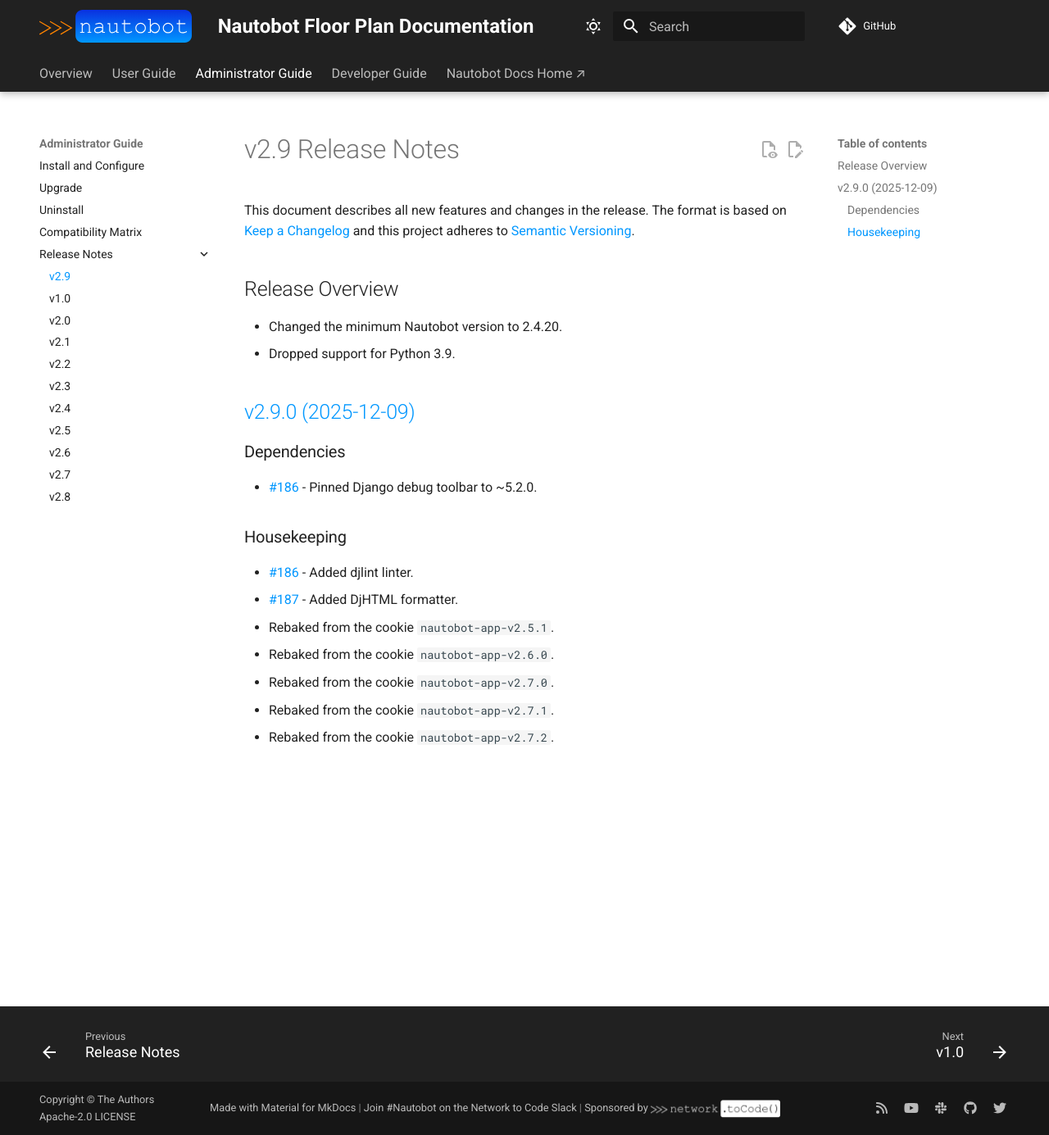
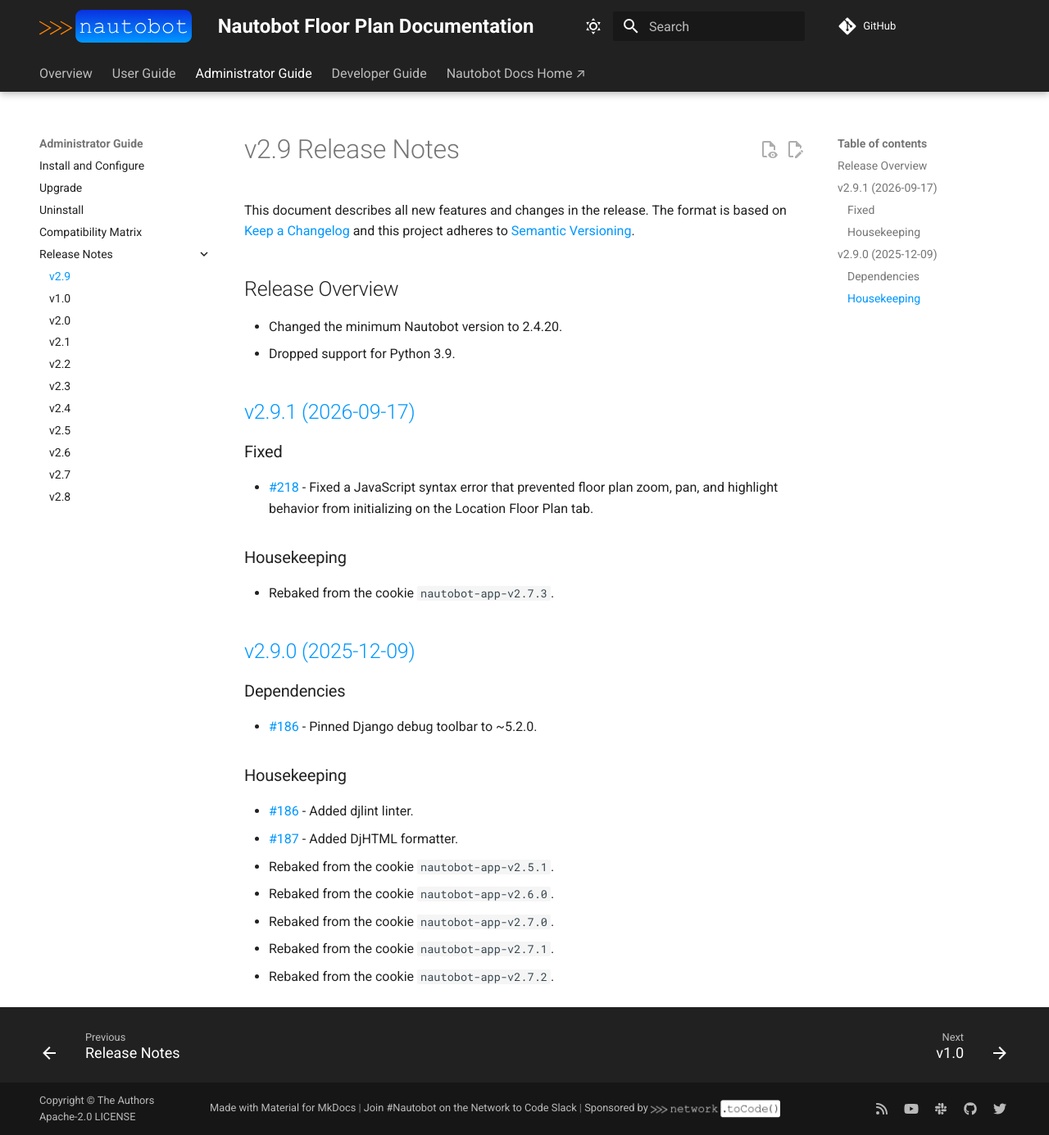
Before and after one commit to nautobot/nautobot-app-floor-plan, an MkDocs documentation site: the page built from docs/admin/release_notes/version_2.9.md, in a window 1280 px wide and 1385 px high. Shown: the whole window at 82% size. Built offline with MkDocs 1.6.1 and Material for MkDocs 9.7.7, drawn with Linux system fonts in a browser that asks for light colours; comment, search, counter and statistics services are not loaded.

Commit message:
prepare release v2.9.1

```diff
--- a/docs/admin/release_notes/version_2.9.md
+++ b/docs/admin/release_notes/version_2.9.md
@@ -8,6 +8,18 @@
 - Dropped support for Python 3.9.
 
 <!-- towncrier release notes start -->
+
+
+## [v2.9.1 (2026-09-17)](https://github.com/nautobot/nautobot-app-floor-plan/releases/tag/v2.9.1)
+
+### Fixed
+
+- [#218](https://github.com/nautobot/nautobot-app-floor-plan/issues/218) - Fixed a JavaScript syntax error that prevented floor plan zoom, pan, and highlight behavior from initializing on the Location Floor Plan tab.
+
+### Housekeeping
+
+- Rebaked from the cookie `nautobot-app-v2.7.3`.
+
 ## [v2.9.0 (2025-12-09)](https://github.com/nautobot/nautobot-app-floor-plan/releases/tag/v2.9.0)
 
 ### Dependencies
--- a/pyproject.toml
+++ b/pyproject.toml
@@ -1,6 +1,6 @@
 [tool.poetry]
 name = "nautobot-floor-plan"
-version = "2.9.0"
+version = "2.9.1"
 description = "Nautobot Floor Plan"
 authors = ["Network to Code, LLC <info@networktocode.com>"]
 license = "Apache-2.0"
```
Also changed, not shown: 3 other files.
